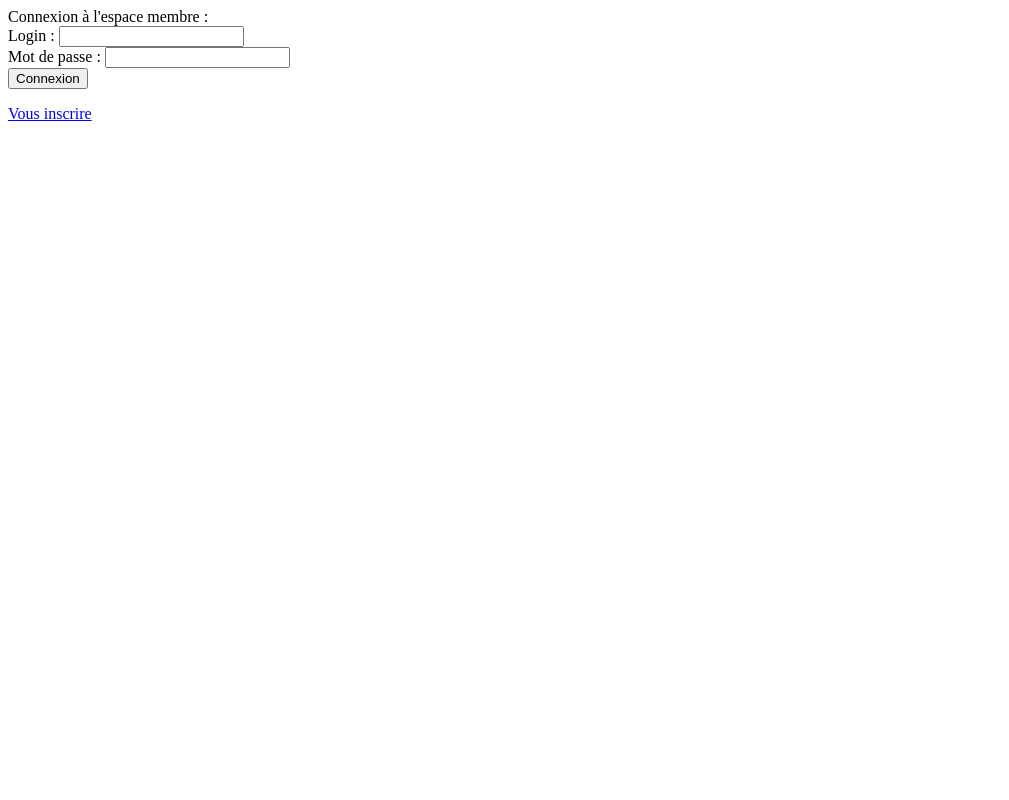
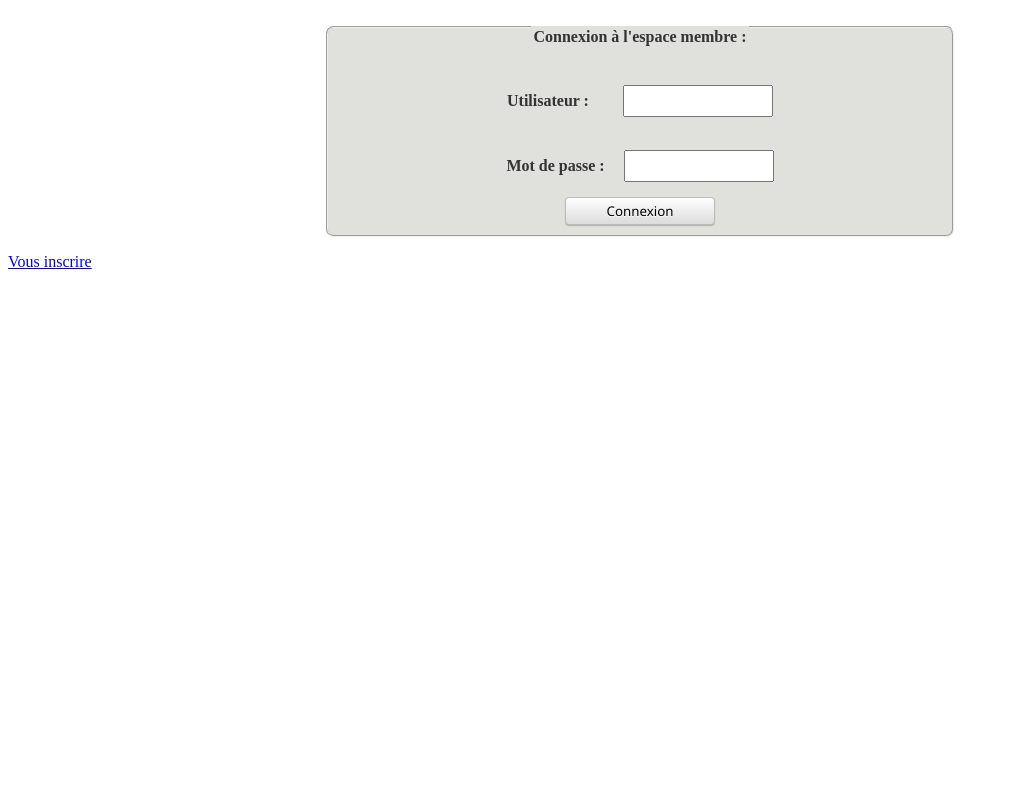
Before and after one commit to vincrante/qcmSite, a PHP site: page / in a window 1280 px wide. Shown: the whole page, without its empty margins (0-1009 px from the left). Run offline with PHP 8.4, Linux system fonts and the light colour scheme.

Commit message:
CSS page connexion

```diff
--- a/Style.css
+++ b/Style.css
@@ -7,3 +7,80 @@
 {
     color: red;
 }
+
+.connection
+{
+    width: 50%;
+    margin-left:auto;
+    margin-right:auto;
+    border-radius: 0 10 10px 10px;
+    clear: both;
+    color: #333;
+    overflow: auto;
+    display: block;
+}
+
+legend
+{
+    padding-top: 20px;
+    text-align:center;
+}
+
+input, textarea {
+    margin-top: 15px;
+    margin-left: 50px;
+    width: 25%;
+    clear: both;
+    font-family: "Segoe UI", "Verdana", sans-serif;
+    padding: 5px;
+}
+
+.button
+{
+    font-weight: normal;
+    padding: 4px 8px;
+    background:#dcdcdc;
+    background-image: -webkit-linear-gradient(top,#fefefe,#dcdcdc);
+    color: black;
+    border:1px solid #bbb;
+    border-radius:4px;
+    text-align:center;
+    text-decoration: none;
+    text-shadow:#fff 0 1px 0;
+    min-width: 0;
+    box-shadow: inset 0 1px 0 rgba(255,255,255,0.3),0 1px 1px rgba(0,0,0,0.2);
+}
+
+input#login
+{
+    margin-left: 30px;
+}
+
+input#password
+{
+    margin-left:15px;
+}
+
+input#connexion
+{
+    margin-left:auto;
+}
+
+fieldset {
+    text-align:center;
+    font-weight: bold;
+    display: block;
+    -webkit-margin-start: 2px;
+    -webkit-margin-end: 2px;
+    -webkit-padding-before: 0.35em;
+    -webkit-padding-start: 0.75em;
+    -webkit-padding-end: 0.75em;
+    -webkit-padding-after: 0.625em;
+    min-width: -webkit-min-content;
+    border-width: 2px;
+    border-style: groove;
+    border-color: threedface;
+    border-image: initial;
+    border-radius: 8px;
+    background: #e0e0dc;
+}
--- a/index.php
+++ b/index.php
@@ -44,15 +44,23 @@ if (isset($_POST['connexion']) && $_POST['connexion'] == 'Connexion')
 <html>
 <head>
 <title>Accueil</title>
+<link rel="stylesheet" type="text/css" href="Style.css"/>
 </head>
-
 <body>
-Connexion à l'espace membre :<br />
-<form action="index.php" method="post">
-Login : <input type="text" name="login" value="<?php if (isset($_POST['login'])) echo htmlentities(trim($_POST['login'])); ?>"><br />
-Mot de passe : <input type="password" name="pass" value="<?php if (isset($_POST['pass'])) echo htmlentities(trim($_POST['pass'])); ?>"><br />
-<input type="submit" name="connexion" value="Connexion">
-</form>
+    <div class="connection">
+        <form action="index.php" method="post">
+            <div class="input_login">
+                <fieldset>
+                    <legend>Connexion à l'espace membre :</legend>
+                    <br/>
+                    <label for='login'>Utilisateur :</label> <input type="text" id="login" name="login" value="<?php if (isset($_POST['login'])) echo htmlentities(trim($_POST['login'])); ?>"><br />
+                    <br/>
+                    <label for='password'>Mot de passe :</label> <input type="password" id="password" name="pass" value="<?php if (isset($_POST['pass'])) echo htmlentities(trim($_POST['pass'])); ?>"><br />
+                    <input type="submit" id="connexion" name="connexion" value="Connexion" class="button">
+                </fieldset>
+            </div>
+        </form>
+    </div>
 <a href="inscription.php">Vous inscrire</a>
 <?php
 if (isset($erreur)) echo '<br /><br />',$erreur;
```
